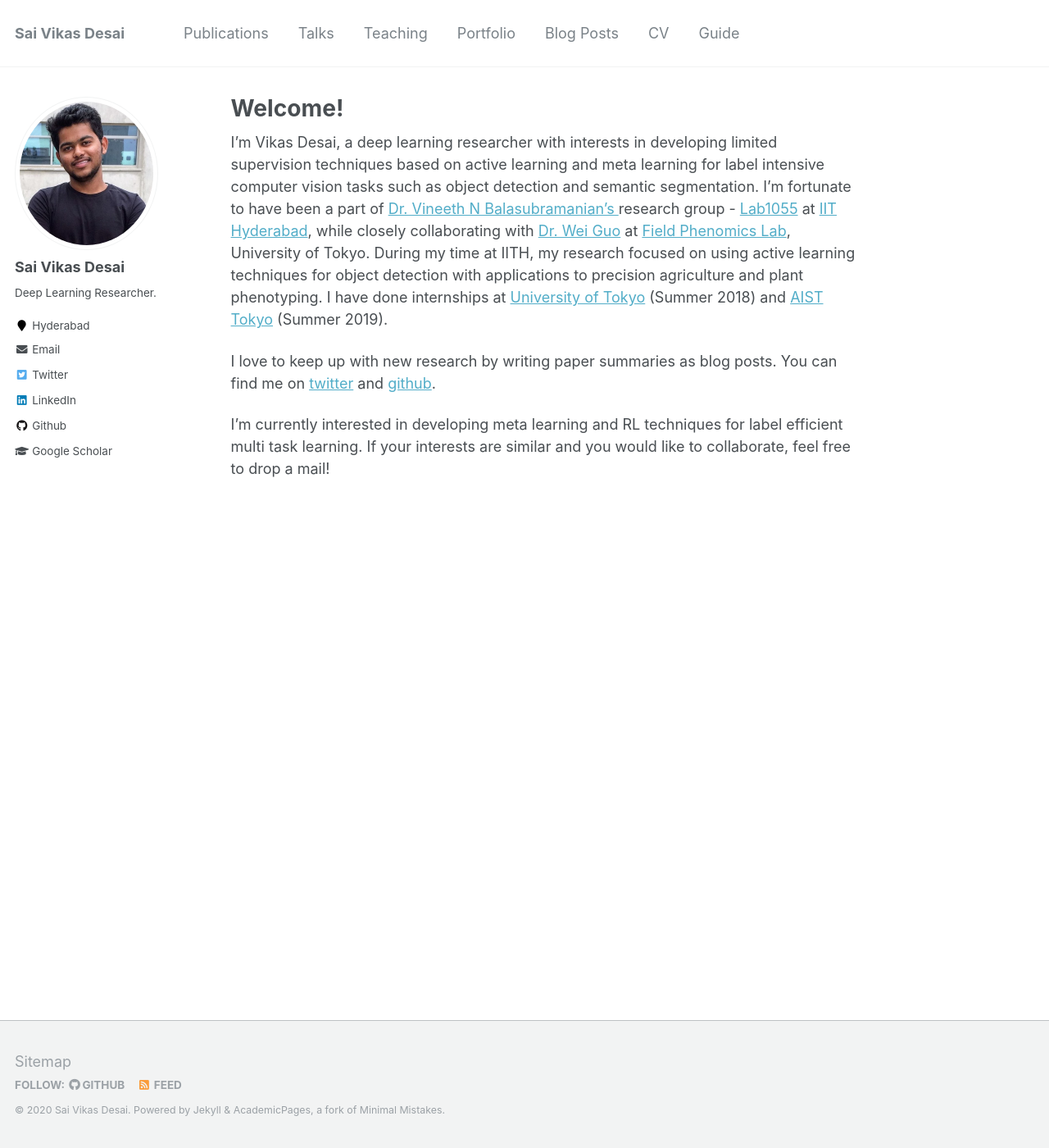
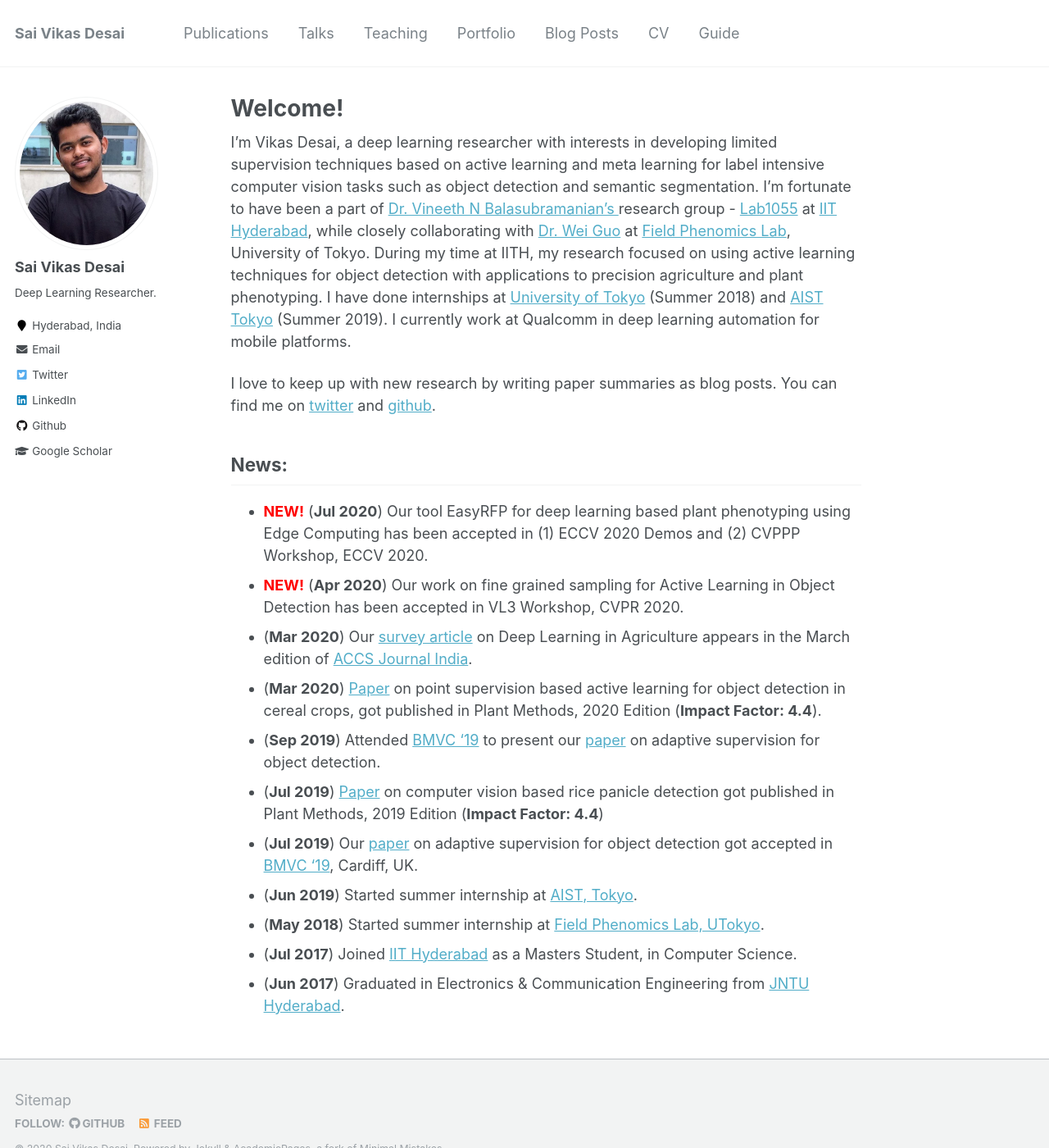
Before and after one commit to svdesai/svdesai.github.io, a Jekyll site: the page built from _pages/about.md, in a window 1280 px wide and 1400 px high. Shown: the whole window at 82% size. Built offline with Jekyll 4.4.1, drawn with Linux system fonts in a browser that asks for light colours.

Commit message:
added news

```diff
--- a/_config.yml
+++ b/_config.yml
@@ -83,7 +83,7 @@ author:
   name             : "Sai Vikas Desai"
   avatar           : "profile.png"
   bio              : "Deep Learning Researcher."
-  location         : "Hyderabad"
+  location         : "Hyderabad, India"
   employer         :
   pubmed           :
   googlescholar    : "https://scholar.google.com/citations?user=L9tcl_wAAAAJ&hl=en"
--- a/_pages/about.md
+++ b/_pages/about.md
@@ -10,8 +10,19 @@ redirect_from:
 
 
 I'm Vikas Desai, a deep learning researcher with interests in developing limited supervision techniques based on active learning and meta learning for label intensive computer vision tasks such as object detection and semantic segmentation. I'm fortunate to have been a part of [Dr. Vineeth N Balasubramanian's
-](https://www.iith.ac.in/~vineethnb/) research group - [Lab1055](https://lab1055.github.io/) at [IIT Hyderabad](https://www.iith.ac.in/), while closely collaborating with [Dr. Wei Guo](https://scholar.google.com/citations?user=pnMyJLEAAAAJ&hl=en) at [Field Phenomics Lab](http://park.itc.u-tokyo.ac.jp/Field-Phenomics/ninolab/index.html), University of Tokyo. During my time at IITH, my research focused on using active learning techniques for object detection with applications to precision agriculture and plant phenotyping. I have done internships at [University of Tokyo](https://www.u-tokyo.ac.jp/en/) (Summer 2018) and [AIST Tokyo](https://www.aist.go.jp/index_en.html) (Summer 2019).
+](https://www.iith.ac.in/~vineethnb/) research group - [Lab1055](https://lab1055.github.io/) at [IIT Hyderabad](https://www.iith.ac.in/), while closely collaborating with [Dr. Wei Guo](https://scholar.google.com/citations?user=pnMyJLEAAAAJ&hl=en) at [Field Phenomics Lab](http://park.itc.u-tokyo.ac.jp/Field-Phenomics/ninolab/index.html), University of Tokyo. During my time at IITH, my research focused on using active learning techniques for object detection with applications to precision agriculture and plant phenotyping. I have done internships at [University of Tokyo](https://www.u-tokyo.ac.jp/en/) (Summer 2018) and [AIST Tokyo](https://www.aist.go.jp/index_en.html) (Summer 2019). I currently work at Qualcomm in deep learning automation for mobile platforms.
 
 I love to keep up with new research by writing paper summaries as blog posts. You can find me on [twitter](https://twitter.com/end_duality_gap) and [github](https://github.com/svdesai).
 
-I'm currently interested in developing meta learning and RL techniques for label efficient multi task learning. If your interests are similar and you would like to collaborate, feel free to drop a mail!
+## News:
+- <span style="color: red;"> **NEW!** </span> (**Jul 2020**) Our tool EasyRFP for deep learning based plant phenotyping using Edge Computing has been accepted in (1) ECCV 2020 Demos and (2) CVPPP Workshop, ECCV 2020.
+- <span style="color: red;"> **NEW!** </span> (**Apr 2020**) Our work on fine grained sampling for Active Learning in Object Detection has been accepted in VL3 Workshop, CVPR 2020.
+- (**Mar 2020**) Our [survey article](https://journal.accsindia.org/computer-vision-with-deep-learning-for-plant-phenotyping-in-agriculture-a-survey/) on Deep Learning in Agriculture appears in the March edition of [ACCS Journal India](https://journal.accsindia.org/).
+- (**Mar 2020**) [Paper](https://plantmethods.biomedcentral.com/articles/10.1186/s13007-020-00575-8) on point supervision based active learning for object detection in cereal crops, got published in Plant Methods, 2020 Edition (**Impact Factor: 4.4**).
+- (**Sep 2019**) Attended [BMVC '19](https://bmvc2019.org) to present our [paper](https://arxiv.org/abs/1908.02454) on adaptive supervision for object detection.
+- (**Jul 2019**) [Paper](https://doi.org/10.1186/s13007-019-0457-1) on computer vision based rice panicle detection got published in Plant Methods, 2019 Edition (**Impact Factor: 4.4**)
+- (**Jul 2019**) Our [paper](https://arxiv.org/abs/1908.02454) on adaptive supervision for object detection got accepted in [BMVC '19](https://bmvc2019.org), Cardiff, UK.
+- (**Jun 2019**) Started summer internship at <a href="https://www.airc.aist.go.jp/en/">AIST, Tokyo</a>.
+- (**May 2018**) Started summer internship at <a href="http://fieldphenomics.com/">Field Phenomics Lab, UTokyo</a>.
+- (**Jul 2017**) Joined <a href="http://iith.ac.in">IIT Hyderabad</a> as a Masters Student, in Computer Science.
+- (**Jun 2017**) Graduated in Electronics & Communication Engineering from <a href="https://jntuh.ac.in">JNTU Hyderabad</a>.
```
